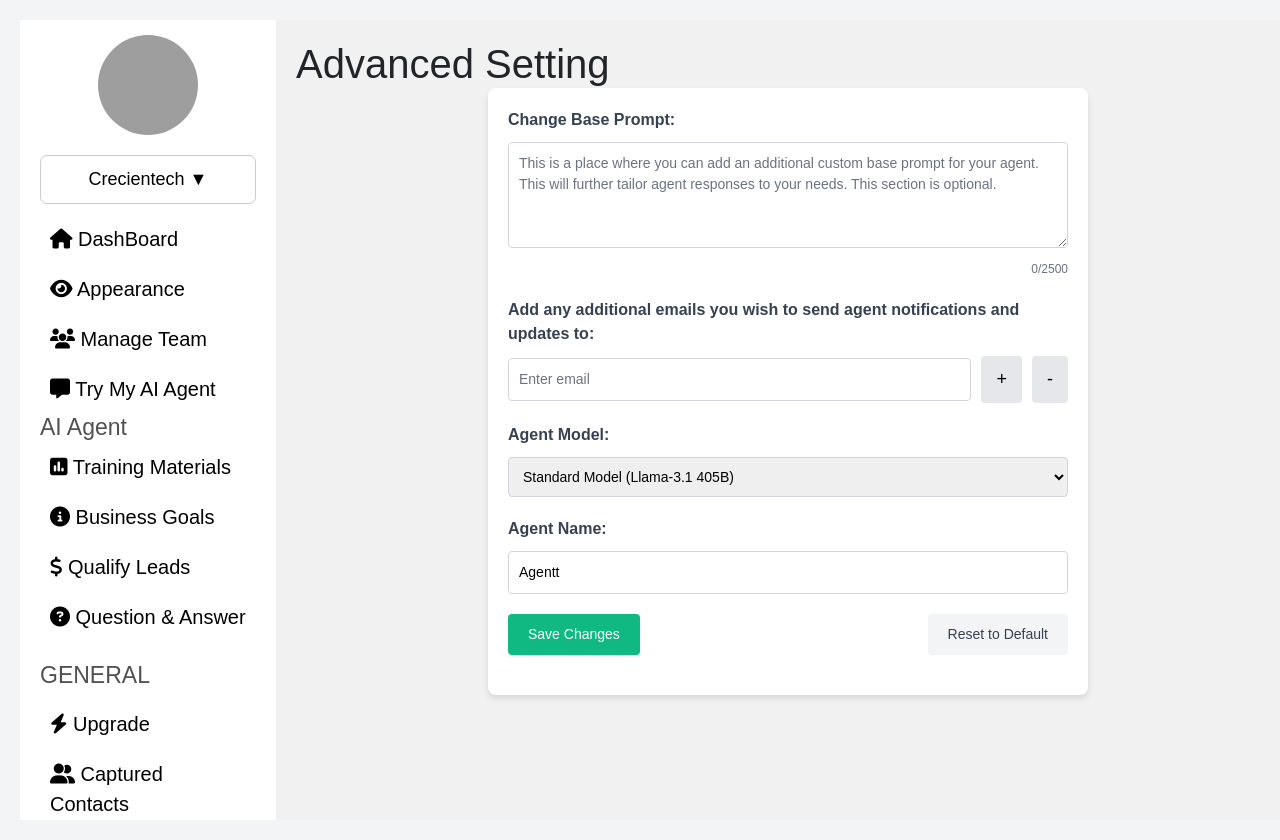
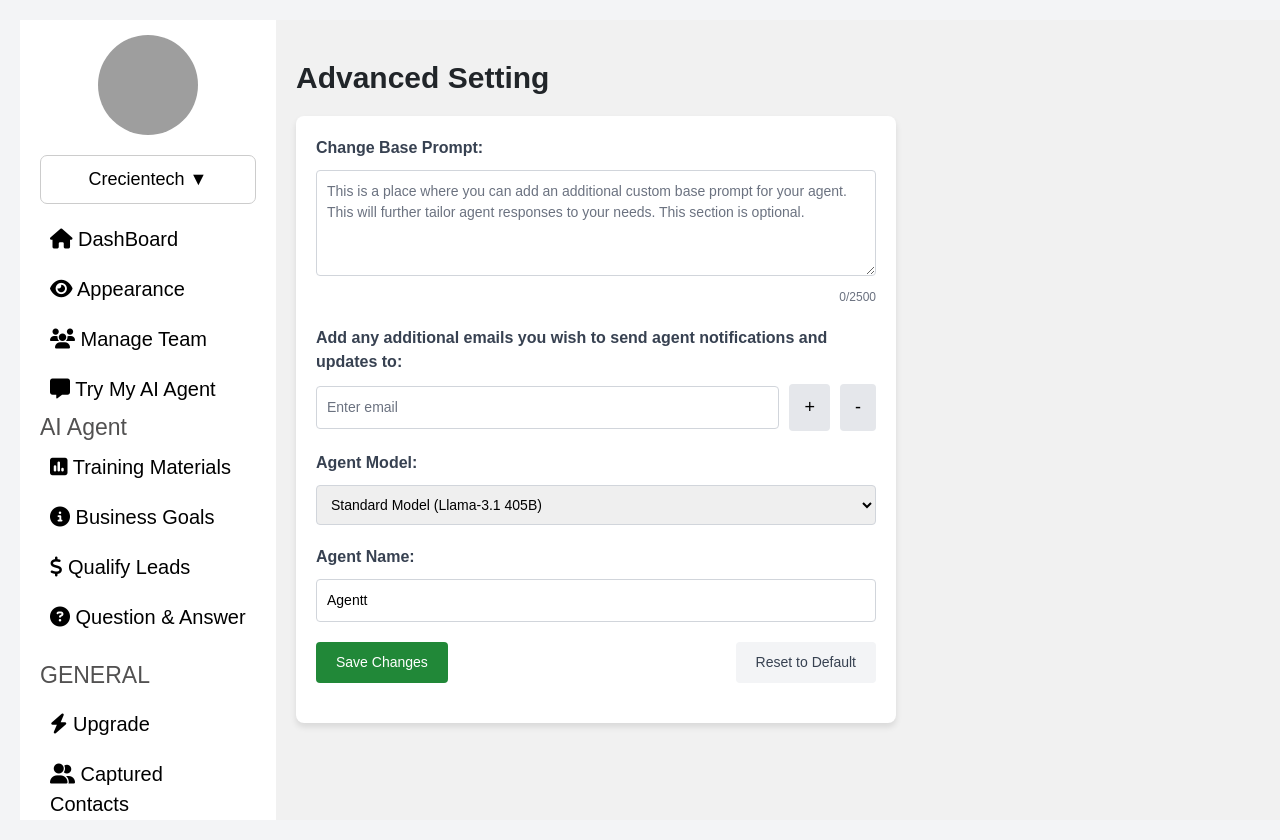
Before and after one commit to Shreyyy5/AI-Based-Chat-Model, an Angular app: page /advanced in a window 1280 px wide. Built offline with nearby package versions, Linux system fonts and the light colour scheme; grey boxes are pictures that could not be loaded.

Commit message:
Update advanced.component.css

```diff
--- a/src/app/advanced/advanced.component.css
+++ b/src/app/advanced/advanced.component.css
@@ -1,4 +1,3 @@
-/* Global Styles */
 * {
   margin: 0;
   padding: 0;
@@ -11,31 +10,36 @@ body {
   margin: 0;
 }
 
+.advanced-content h1 {
+  margin-top: 20px;
+  font-weight: 900;
+  font-size: 30px;
+}
+
 /* Container for Sidebar and Content */
 .advancedclass {
   display: flex;
-  height: 100vh; /* Full height */
-  width: 100vw; /* Full width */
+  height: 100vh;
+  width: 100vw;
 }
 
 /* Sidebar Styles */
 app-sidebar {
-  width: 20vw; /* Width of the sidebar */
-  height: 100vh; /* Full height */
+  width: 20vw;
+  height: 100vh;
   background-color: #fff;
-  overflow-y: auto; /* Enables vertical scrolling if needed */
+  overflow-y: auto;
 }
 
 /* Content Styles */
 .advanced-content {
-  flex: 1; /* Takes up the remaining space */
+  flex: 1;
   padding: 20px;
-  background-color: #f1f1f1; /* Background color of the content area */
-  overflow-y: auto; /* Enables vertical scrolling if needed */
+  background-color: #f1f1f1;
+  overflow-y: auto;
 }
 
 /* other content */
-
 body {
   font-family: Arial, sans-serif;
   background-color: #f3f4f6;
@@ -44,7 +48,7 @@ body {
 
 .container {
   max-width: 600px;
-  margin: 0 auto;
+  margin-top: 20px;
   background-color: #ffffff;
   padding: 20px;
   border-radius: 8px;
@@ -128,12 +132,12 @@ input[type="text"]::placeholder {
 }
 
 .save-button {
-  background-color: #10b981;
+  background-color: #218838;
   color: white;
 }
 
 .save-button:hover {
-  background-color: #059669;
+  background-color: #218838;
 }
 
 .reset-button {
```
